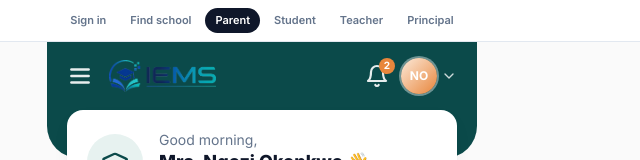
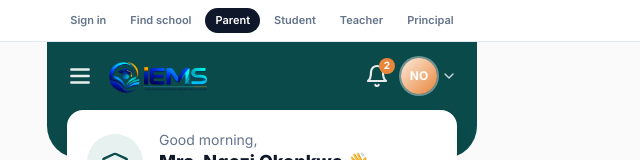
Before and after one commit to vitalclick/IEMS-App-UI, a Next.js app: page / in a window 1280 px wide. Shown: the top 160 px of the page, without its empty margins (378-1018 px from the left). Built offline with nearby package versions, Linux system fonts and the light colour scheme.

Commit message:
Preview: swap Parent/Student header logo to Logo22
Not yet confirmed — pending user review of how Logo22 looks in the
Parent and Student headers versus the current Logo44.

```diff
--- a/components/Header.tsx
+++ b/components/Header.tsx
@@ -13,7 +13,7 @@ export default function Header() {
             <Menu size={26} strokeWidth={2.2} />
           </button>
 
-          <Image src="/logo44.png" alt="IEMS" width={477} height={142} className="h-8 w-auto" />
+          <Image src="/logo.png" alt="IEMS" width={1155} height={424} className="h-9 w-auto" />
         </div>
 
         <div className="flex items-center gap-3">
--- a/components/dashboard/CrestHeader.tsx
+++ b/components/dashboard/CrestHeader.tsx
@@ -22,7 +22,7 @@ export default function CrestHeader({
             <Menu size={26} strokeWidth={2.2} />
           </button>
 
-          <Image src="/logo44.png" alt="IEMS" width={477} height={142} className="h-8 w-auto" />
+          <Image src="/logo.png" alt="IEMS" width={1155} height={424} className="h-9 w-auto" />
         </div>
 
         <div className="flex items-center gap-3">
```
